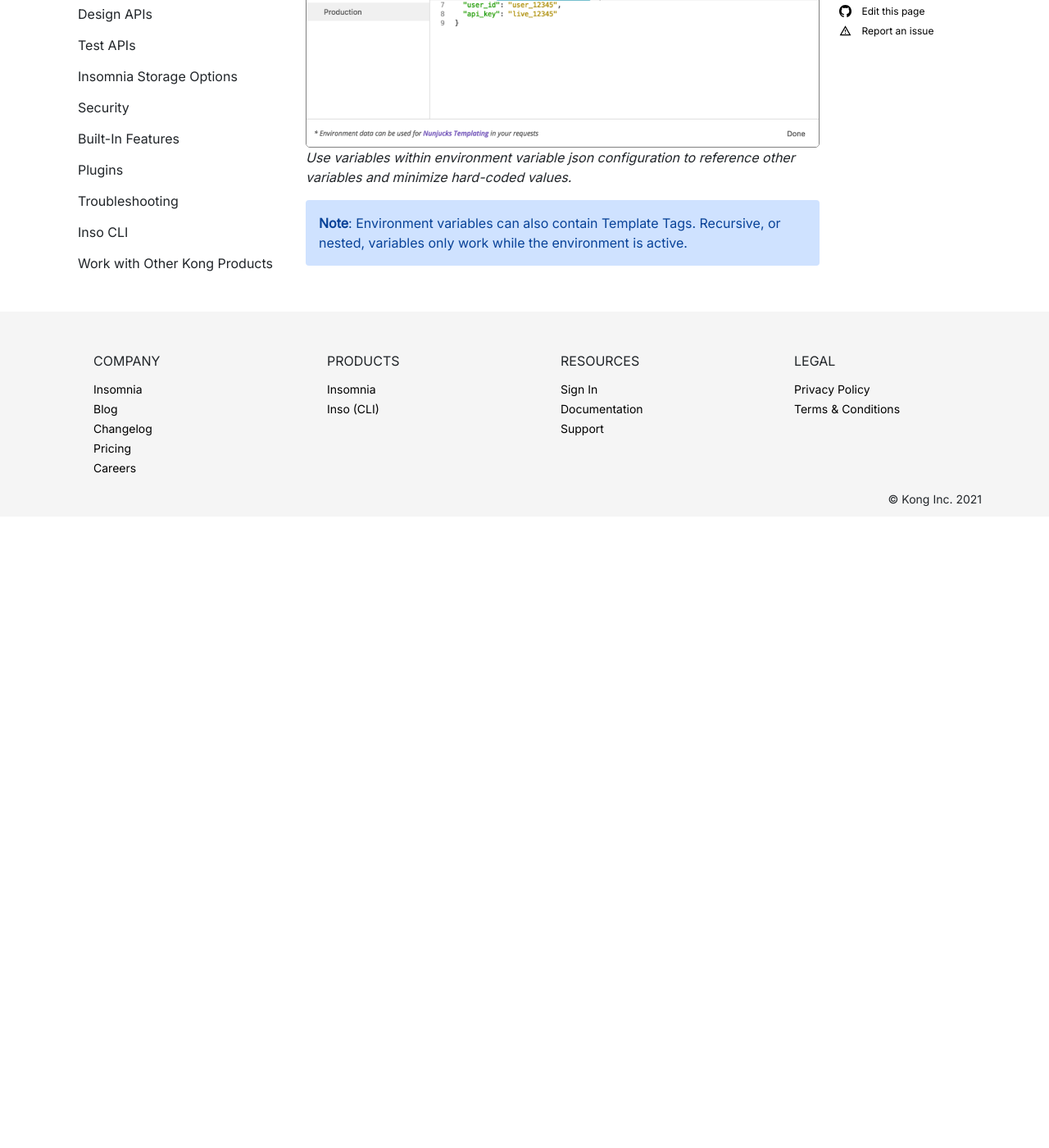
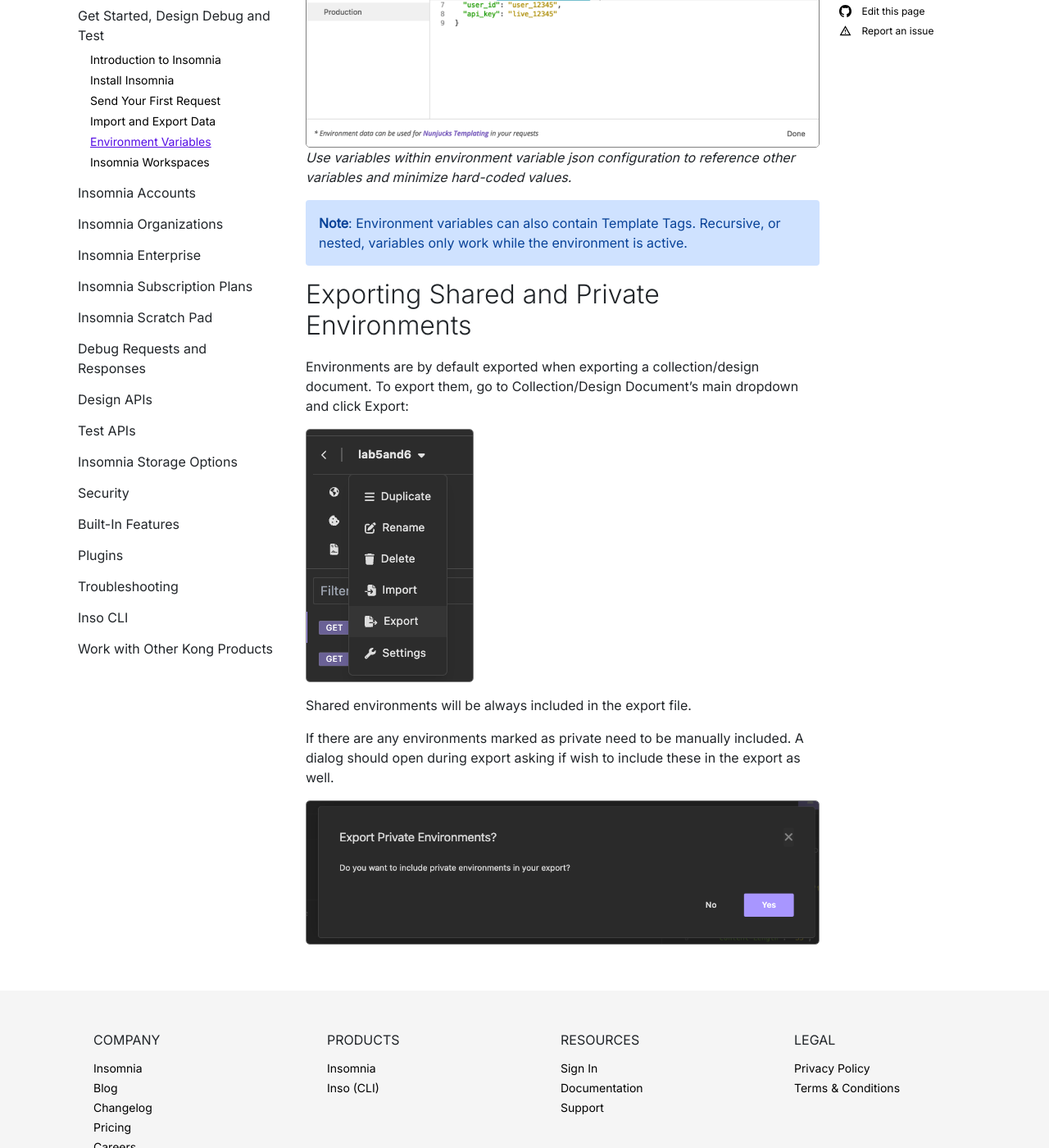
Before and after one commit to Kong/insomnia-docs, a Jekyll site: the page built from docs/insomnia/environment-variables.md, in a window 1280 px wide and 1400 px high, scrolled down 3159 px. Shown: the whole window at 82% size. Built offline with Jekyll 4.4.1, drawn with Linux system fonts in a browser that asks for light colours; comment, search, counter and statistics services are not loaded; before the commit the page ends 3789 px from its top, so only the background shows below that.

Commit message:
doc: export shared&private envs [no-ticket]

```diff
--- a/docs/insomnia/environment-variables.md
+++ b/docs/insomnia/environment-variables.md
@@ -69,3 +69,15 @@
 
 {:.alert .alert-primary}
 **Note**: Environment variables can also contain Template Tags. Recursive, or nested, variables only work while the environment is active.
+
+## Exporting Shared and Private Environments
+
+Environments are by default exported when exporting a collection/design document. To export them, go to Collection/Design Document's main dropdown and click Export:
+
+![export dropdown](/assets/images/export-menu.png)
+
+Shared environments will be always included in the export file.
+
+If there are any environments marked as private need to be manually included. A dialog should open during export asking if wish to include these in the export as well.
+
+![export private envs](/assets/images/export-private-envs.png)
```
Also changed, not shown: docs/assets/images/export-menu.png (added), docs/assets/images/export-private-envs.png (added).
